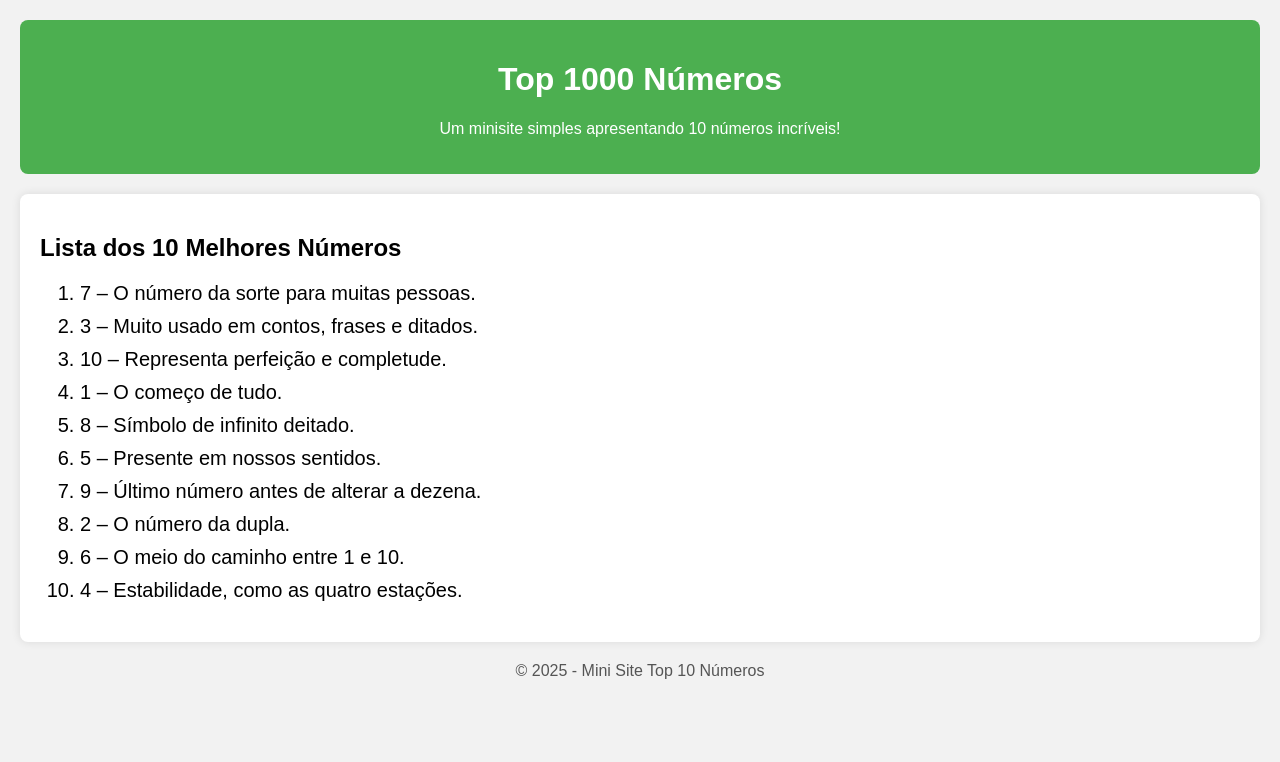
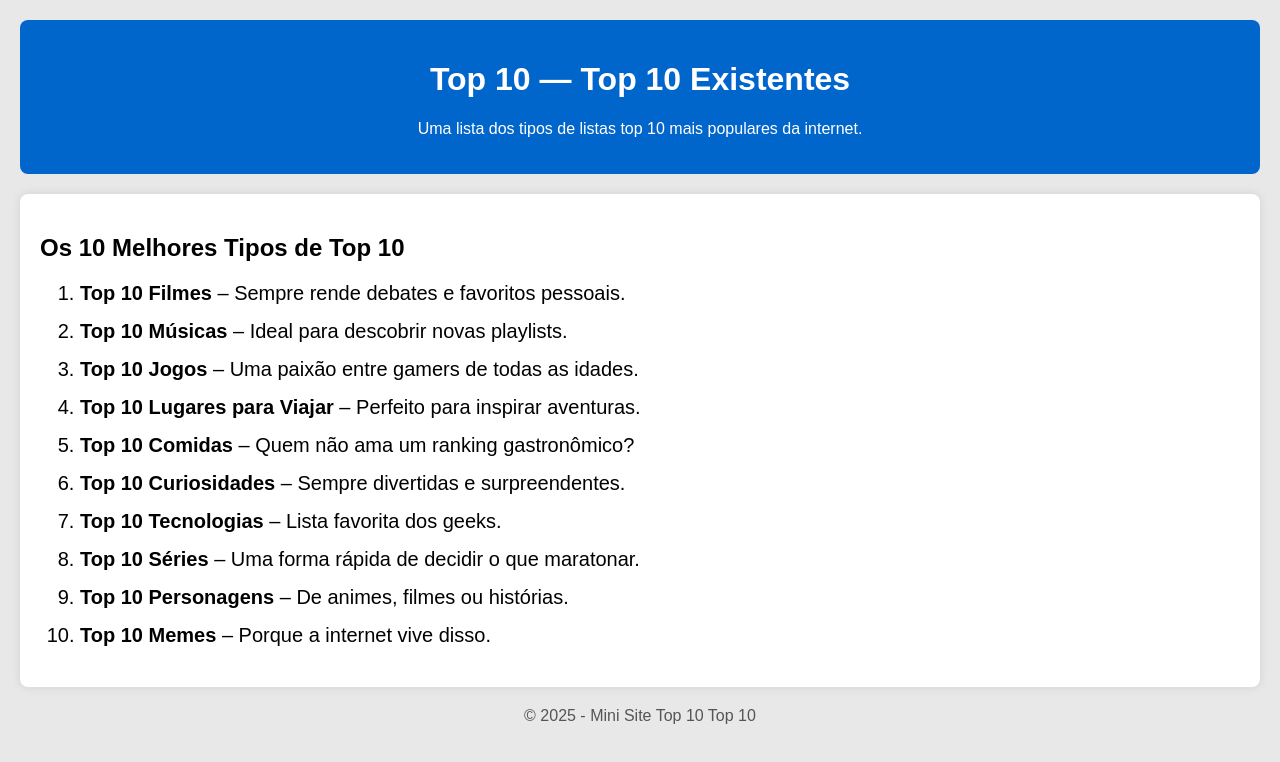
Before and after one commit to BernardoMsc/repositoriopipelineaula, a plain HTML site: page index.html in a window 1280 px wide. Drawn offline with Linux system fonts and the light colour scheme.

Commit message:
Update index.html

```diff
--- a/index.html
+++ b/index.html
@@ -2,17 +2,17 @@
 <html lang="pt-BR">
 <head>
     <meta charset="UTF-8">
-    <title>Top 10 Números</title>
+    <title>Top 10 Top 10 Existentes</title>
     <style>
         body {
             font-family: Arial, sans-serif;
-            background: #f2f2f2;
+            background: #e8e8e8;
             margin: 0;
             padding: 20px;
         }
         header {
             text-align: center;
-            background: #4CAF50;
+            background: #0066cc;
             color: white;
             padding: 20px 0;
             border-radius: 8px;
@@ -28,35 +28,35 @@
             font-size: 20px;
         }
         li {
-            margin: 10px 0;
+            margin: 15px 0;
         }
     </style>
 </head>
 <body>
 
 <header>
-    <h1>Top 1000 Números</h1>
-    <p>Um minisite simples apresentando 10 números incríveis!</p>
+    <h1>Top 10 — Top 10 Existentes</h1>
+    <p>Uma lista dos tipos de listas top 10 mais populares da internet.</p>
 </header>
 
 <section>
-    <h2>Lista dos 10 Melhores Números</h2>
+    <h2>Os 10 Melhores Tipos de Top 10</h2>
     <ol>
-        <li>7 – O número da sorte para muitas pessoas.</li>
-        <li>3 – Muito usado em contos, frases e ditados.</li>
-        <li>10 – Representa perfeição e completude.</li>
-        <li>1 – O começo de tudo.</li>
-        <li>8 – Símbolo de infinito deitado.</li>
-        <li>5 – Presente em nossos sentidos.</li>
-        <li>9 – Último número antes de alterar a dezena.</li>
-        <li>2 – O número da dupla.</li>
-        <li>6 – O meio do caminho entre 1 e 10.</li>
-        <li>4 – Estabilidade, como as quatro estações.</li>
+        <li><strong>Top 10 Filmes</strong> – Sempre rende debates e favoritos pessoais.</li>
+        <li><strong>Top 10 Músicas</strong> – Ideal para descobrir novas playlists.</li>
+        <li><strong>Top 10 Jogos</strong> – Uma paixão entre gamers de todas as idades.</li>
+        <li><strong>Top 10 Lugares para Viajar</strong> – Perfeito para inspirar aventuras.</li>
+        <li><strong>Top 10 Comidas</strong> – Quem não ama um ranking gastronômico?</li>
+        <li><strong>Top 10 Curiosidades</strong> – Sempre divertidas e surpreendentes.</li>
+        <li><strong>Top 10 Tecnologias</strong> – Lista favorita dos geeks.</li>
+        <li><strong>Top 10 Séries</strong> – Uma forma rápida de decidir o que maratonar.</li>
+        <li><strong>Top 10 Personagens</strong> – De animes, filmes ou histórias.</li>
+        <li><strong>Top 10 Memes</strong> – Porque a internet vive disso.</li>
     </ol>
 </section>
 
 <footer style="text-align:center; margin-top:20px; color:#555;">
-    &copy; 2025 - Mini Site Top 10 Números
+    &copy; 2025 - Mini Site Top 10 Top 10
 </footer>
 
 </body>
```
